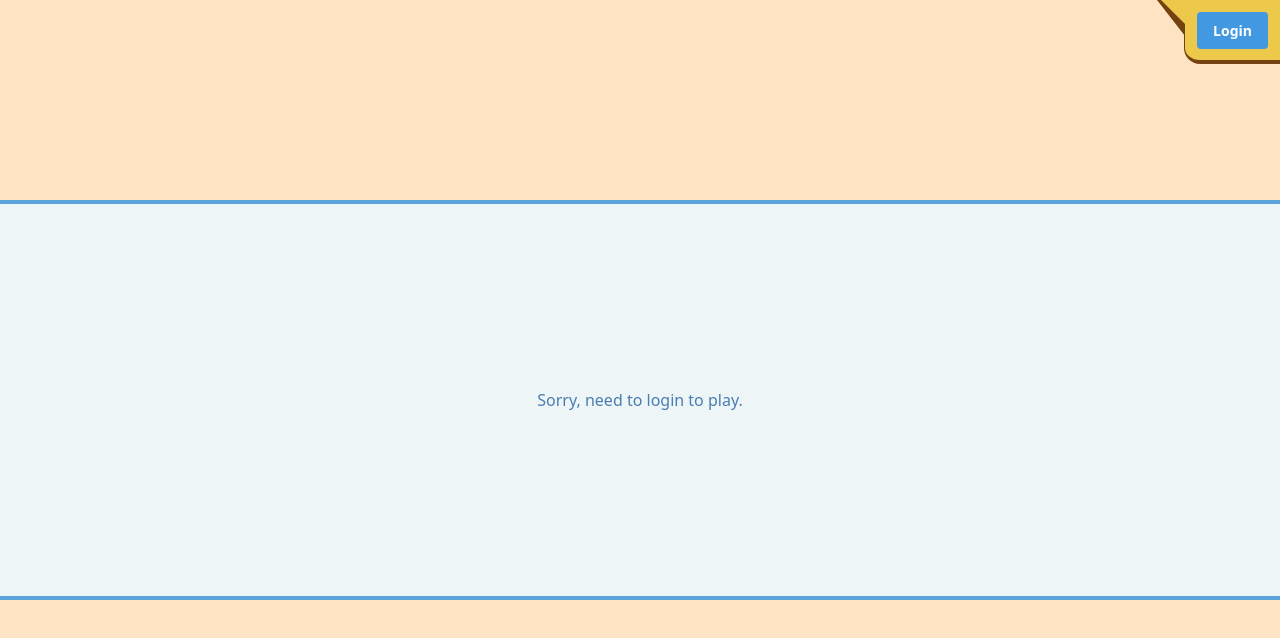
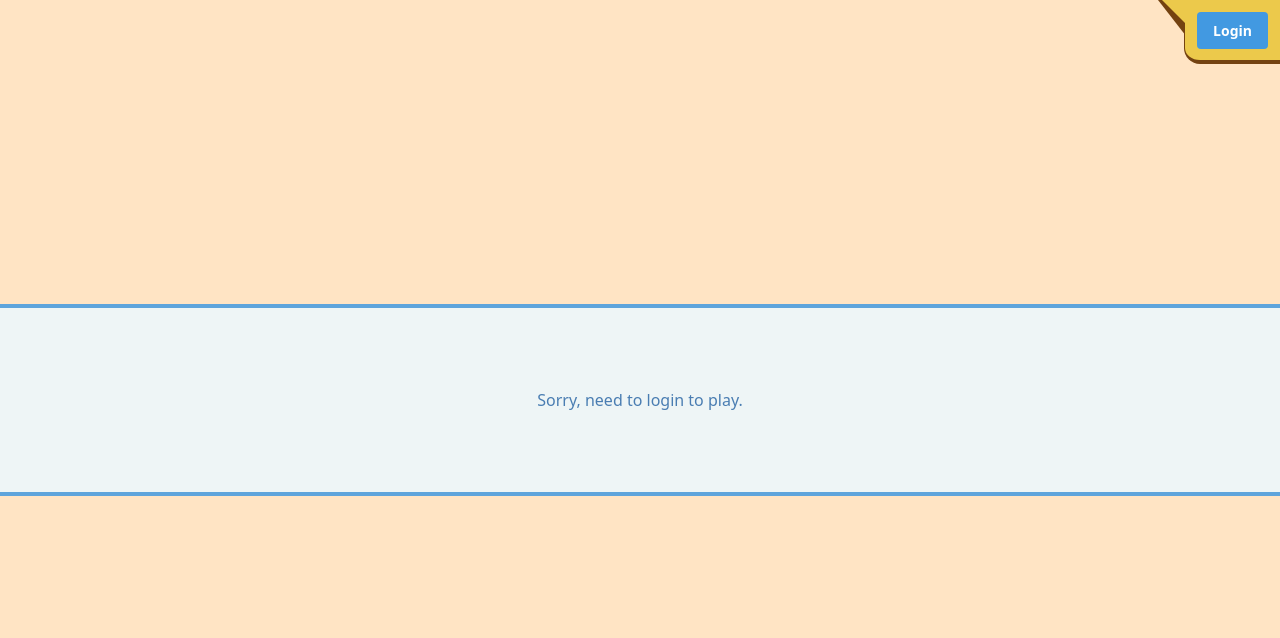
Before and after one commit to Acerbic/tictactoe, a Next.js app in the folder packages/client/: page / in a window 1280 px wide. Shown: the top 638 px of the page. Built offline with nearby package versions, Linux system fonts and the light colour scheme.

Commit message:
cleaning up React Components

```diff
--- a/packages/client/components/PopBanner.tsx
+++ b/packages/client/components/PopBanner.tsx
@@ -7,25 +7,26 @@ interface P {
 export const PopBanner: React.FC<React.PropsWithChildren<P>> = props => {
     // bg-opacity-75 border-opacity-75 text-opacity-75
     return (
+        <div className="fixed w-screen h-screen flex flex-col left-0 top-0 b justify-center pointer-events-none">
             <div
-            className={
-                "bg-blue-100 border-t-4 border-b-4 border-blue-500 text-blue-700" +
-                " px-4 py-3 opacity-75 fixed w-screen text-center" +
-                " py-1 flex flex-col"
-            }
+                className={`
+                    bg-blue-100 border-t-4 border-b-4 border-blue-500
+                    text-blue-700 px-4 py-3 opacity-75 text-center
+                    py-1 flex flex-col pointer-events-auto
+                `}
                 style={{
                     zIndex: 100,
-                height: "50%",
-                top: "25%",
-                left: 0,
-                right: 0,
-                opacity: 0.85
+                    opacity: 0.85,
+                    minHeight: "12rem"
                 }}
                 role="alert"
             >
-            {props.title && <p className="font-bold text-2xl">{props.title}</p>}
+                {props.title && (
+                    <h3 className="font-bold text-2xl">{props.title}</h3>
+                )}
                 <div className="flex-1 flex items-center justify-center ">
                     <div>{props.children}</div>
+                </div>
             </div>
         </div>
     );
--- /dev/null
+++ b/packages/client/components/UserBar.module.css
@@ -0,0 +1,31 @@
+.userbar {
+    @apply h-16 flex;
+    z-index: 200;
+}
+
+.userbar .earshadow {
+    @apply border-yellow-900 border-0;
+    border-left-color: transparent;
+    border-top-width: 2.25rem;
+    border-left-width: 1.75rem;
+    margin-right: -1.5rem;
+}
+
+.userbar .ear {
+    @apply border-yellow-500 border-0;
+    border-top-width: 1.5rem;
+    border-left-width: 1.5rem;
+    border-left-color: transparent;
+    /* double more than needed to avoid occasional rounding errors */
+    margin-right: -0.1rem;
+    /* overtake the primary pane's left border */
+    z-index: 201;
+}
+
+.userbar .pane {
+    @apply bg-yellow-500 border-yellow-900 p-3;
+
+    border-bottom-width: 0.25rem;
+    border-left-width: 0.05rem;
+    border-bottom-left-radius: 1rem;
+}
--- a/packages/client/components/UserBar.tsx
+++ b/packages/client/components/UserBar.tsx
@@ -1,6 +1,8 @@
 import React from "react";
 
 import { Btn } from "./Btn";
+
+import styles from "./UserBar.module.css";
 
 interface P {
     username?: string;
@@ -38,45 +40,13 @@ export const UserBar: React.FC<P> = props => {
     );
 
     return (
-        <div className="h-16 border-yellow-500 flex" style={{ zIndex: 200 }}>
-            <div
-                className="border-yellow-900 "
-                style={{
-                    borderLeftColor: "transparent",
-                    borderBottomColor: "transparent",
-                    borderTopWidth: "2.25rem",
-                    borderLeftWidth: "1.75rem",
-                    marginRight: "-1.5rem"
-                }}
-            ></div>
-            <div
-                className="border-yellow-500 "
-                style={{
-                    borderLeftColor: "transparent",
-                    borderBottomColor: "transparent",
-                    borderTopWidth: "1.5rem",
-                    borderLeftWidth: "1.5rem",
-                    marginRight: "-0.05rem",
-                    zIndex: 201
-                }}
-            ></div>
-            {/* <div
-                className="border-yellow-900"
-                style={{
-                    borderWidth: "1rem",
-                    borderBottomLeftRadius: "1rem",
-                    marginRight: "-1.95rem",
-                    zIndex: 200
-                }}
-            ></div> */}
-            <div
-                className="py-3 px-3 bg-yellow-500 border-yellow-900"
-                style={{
-                    borderBottomWidth: "0.25rem",
-                    borderLeftWidth: "0.05rem",
-                    borderBottomLeftRadius: "1rem"
-                }}
-            >
+        <div className={styles.userbar}>
+            {/* "Ear" undershadow */}
+            <div className={styles.earshadow}></div>
+            {/* "Ear" */}
+            <div className={styles.ear}></div>
+            {/* Primary pane */}
+            <div className={styles.pane}>
                 {props.username ? user : anonymous}
             </div>
         </div>
```
Lines whose indentation alone changed are shown as unchanged.
